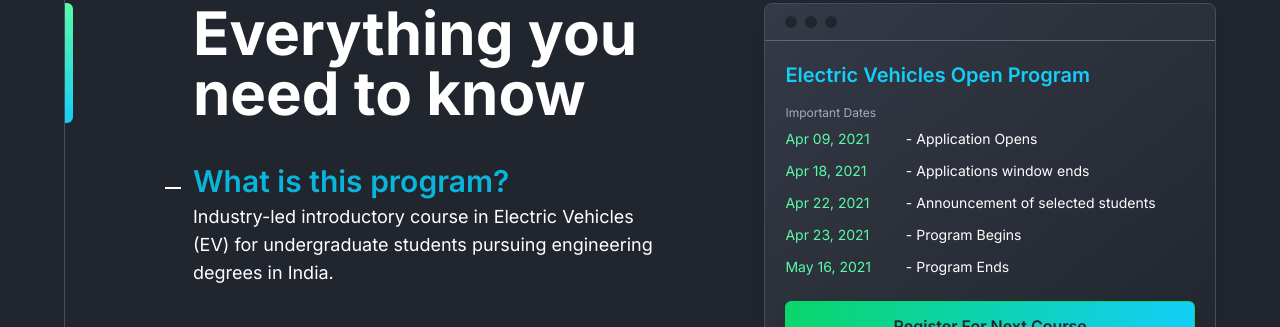
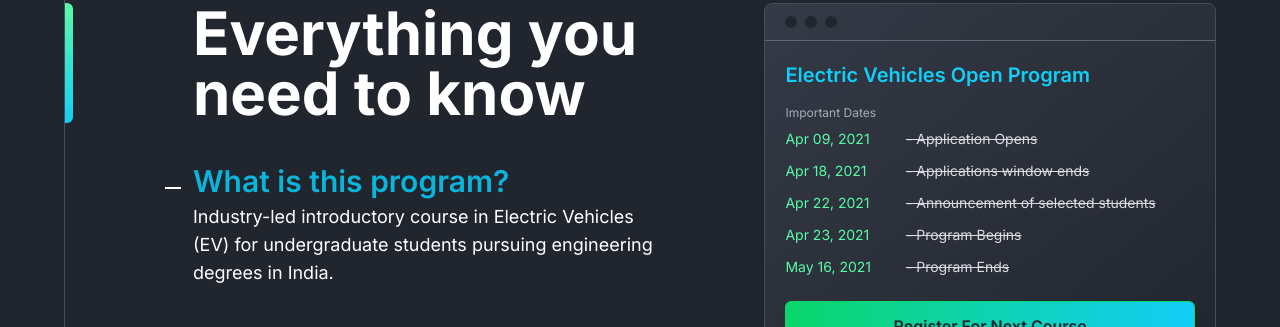
Before and after one commit to reenas/ev.pupilfirst.org, a Next.js app: page / in a window 1280 px wide. Shown: the part 1720-2047 px from the top of the page. Built offline with nearby package versions, Linux system fonts and the light colour scheme.

Commit message:
Update index.js
Marking all program related events as completed

```diff
--- a/pages/index.js
+++ b/pages/index.js
@@ -414,7 +414,7 @@ export default function Home() {
                             <p className="col-span-2 text-primary-400">
                               Apr 09, 2021
                             </p>
-                            <p className="col-span-5 text-white">
+                            <p className="col-span-5 text-gray-200 line-through">
                               - Application Opens
                             </p>
                           </div>
@@ -422,7 +422,7 @@ export default function Home() {
                             <p className="col-span-2 text-primary-400">
                               Apr 18, 2021
                             </p>
-                            <p className="col-span-5 text-white">
+                            <p className="col-span-5 text-gray-200 line-through">
                               - Applications window ends
                             </p>
                           </div>
@@ -430,7 +430,7 @@ export default function Home() {
                             <p className="col-span-2 text-primary-400">
                               Apr 22, 2021
                             </p>
-                            <p className="col-span-5 text-white">
+                            <p className="col-span-5 text-gray-200 line-through">
                               - Announcement of selected students{" "}
                             </p>
                           </div>
@@ -438,7 +438,7 @@ export default function Home() {
                             <p className="col-span-2 text-primary-400">
                               Apr 23, 2021
                             </p>
-                            <p className="col-span-5 text-white">
+                            <p className="col-span-5 text-gray-200 line-through">
                               - Program Begins
                             </p>
                           </div>
@@ -446,7 +446,7 @@ export default function Home() {
                             <p className="col-span-2 text-primary-400">
                               May 16, 2021
                             </p>
-                            <p className="col-span-5 text-white">
+                            <p className="col-span-5 text-gray-200 line-through">
                               - Program Ends
                             </p>
                           </div>
@@ -1118,7 +1118,7 @@ export default function Home() {
                     <p className="col-span-3 text-sm lg:text-base text-primary-400 lg:text-right">
                       April 09, 2021
                     </p>
-                    <p className="col-span-9 text-sm lg:text-base ml-4 md:ml-8 text-gray-200">
+                    <p className="col-span-9 text-sm lg:text-base ml-4 md:ml-8 text-gray-200 line-through">
                       - Application Opens
                     </p>
                   </div>
@@ -1126,7 +1126,7 @@ export default function Home() {
                     <p className="col-span-3 text-sm lg:text-base text-primary-400 lg:text-right">
                       April 18, 2021
                     </p>
-                    <p className="col-span-9 text-sm lg:text-base ml-4 md:ml-8 text-gray-200">
+                    <p className="col-span-9 text-sm lg:text-base ml-4 md:ml-8 text-gray-200 line-through">
                       - Applications window ends
                     </p>
                   </div>
@@ -1134,7 +1134,7 @@ export default function Home() {
                     <p className="col-span-3 text-sm lg:text-basetext-sm lg:text-base text-primary-400 lg:text-right">
                       April 22, 2021
                     </p>
-                    <p className="col-span-9 text-sm lg:text-base ml-4 md:ml-8 text-gray-200">
+                    <p className="col-span-9 text-sm lg:text-base ml-4 md:ml-8 text-gray-200 line-through">
                       - Announcement of selected students{" "}
                     </p>
                   </div>
@@ -1142,7 +1142,7 @@ export default function Home() {
                     <p className="col-span-3 text-sm lg:text-base text-primary-400 lg:text-right">
                       April 23, 2021
                     </p>
-                    <p className="col-span-9 text-sm lg:text-base ml-4 md:ml-8 text-white">
+                    <p className="col-span-9 text-sm lg:text-base ml-4 md:ml-8 text-gray-200 line-through">
                       - Program Begins
                     </p>
                   </div>
@@ -1150,7 +1150,7 @@ export default function Home() {
                     <p className="col-span-3 text-sm lg:text-base text-primary-400 lg:text-right">
                       May 16, 2021
                     </p>
-                    <p className="col-span-9 text-sm lg:text-base ml-4 md:ml-8 text-white">
+                    <p className="col-span-9 text-sm lg:text-base ml-4 md:ml-8 text-gray-200 line-through">
                       - Program Ends
                     </p>
                   </div>
```
